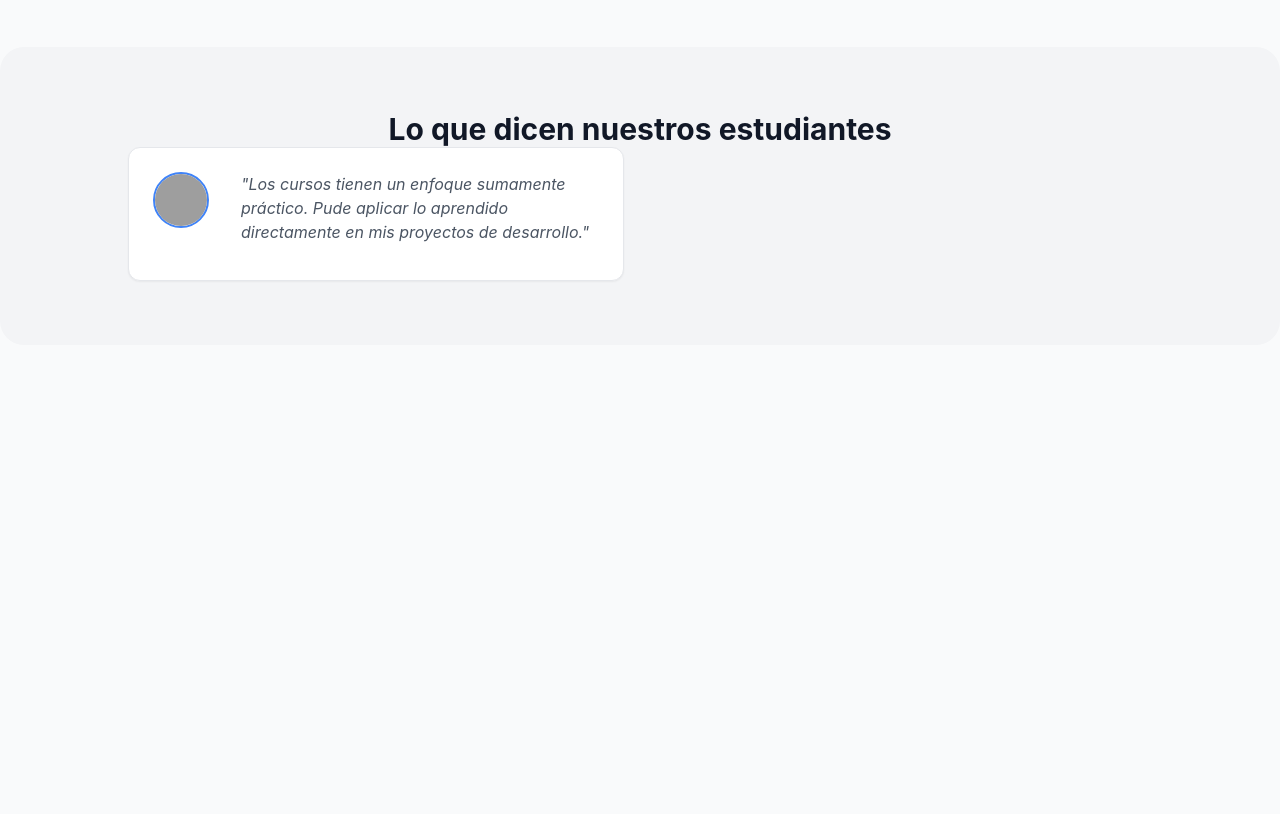
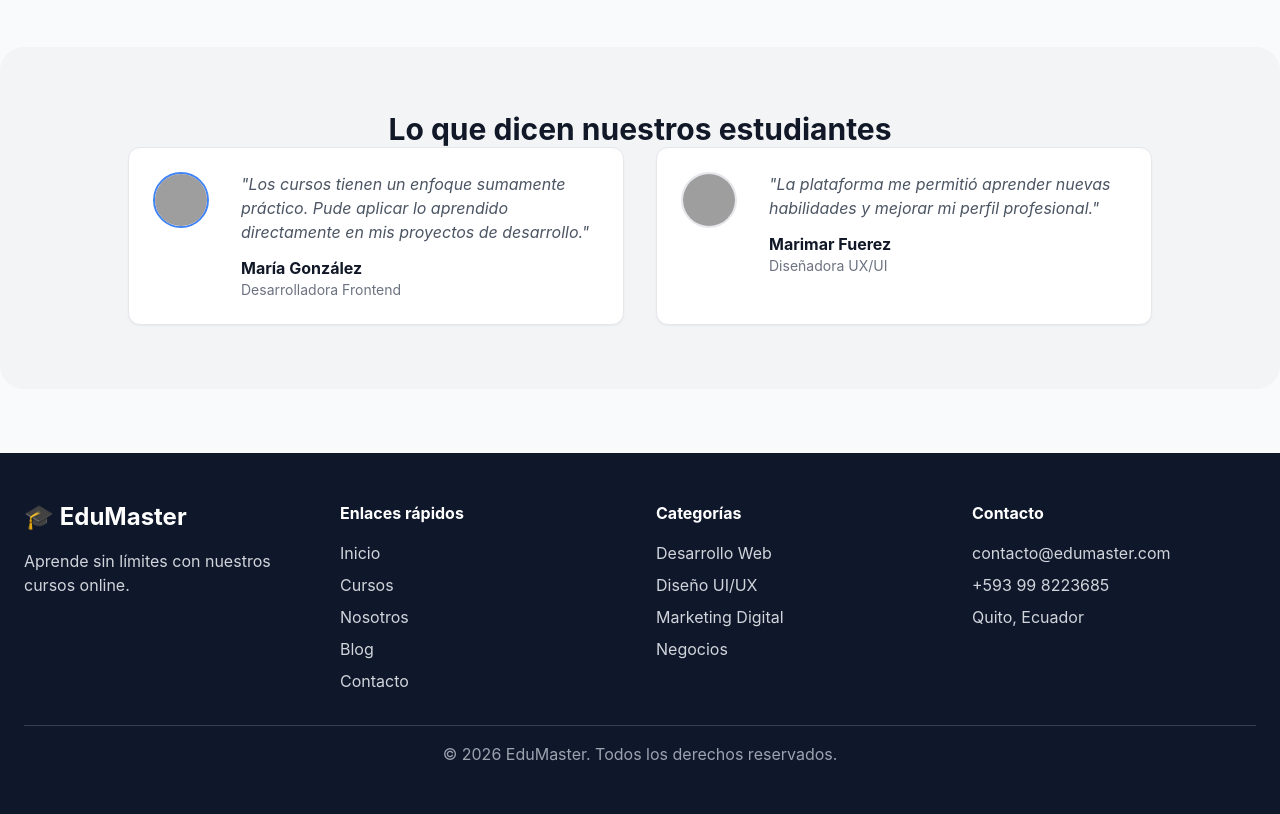
Before and after one commit to Kihuaw123/Evaluacion-E-learning, a website built with Vite: page mi-evaluacion-web/index.html in a window 1280 px wide. Shown: the part 1728-2542 px from the top of the page. Before the commit the page ends 2137 px from the top, so only its background shows below. Built offline with nearby package versions, Linux system fonts and the light colour scheme; grey boxes are pictures that could not be loaded.

Commit message:
EXAMEN TERMINADO

```diff
--- a/mi-evaluacion-web/index.html
+++ b/mi-evaluacion-web/index.html
@@ -80,7 +80,7 @@
         </article>
 
         <article class="bg-white rounded-xl border border-gray-200 shadow-sm overflow-hidden hover:shadow-md transition duration-200">
-          <img class="w-full h-48 object-cover" src="https://images.pexels.com/photos/1966445/pexels-photo-1966445.jpeg?auto=compress&cs=tinysrgb&w=600" alt="Diseño UI UX">
+          <img class="w-full h-48 object-cover" src="https://images.pexels.com/photos/37694202/pexels-photo-37694202.jpeg" alt="Diseño UI UX">
           <div class="p-5">
             <span class="bg-purple-50 text-purple-700 text-xs font-semibold px-2.5 py-1 rounded-md">Diseño UI/UX</span>
             <h3 class="text-xl font-bold mt-3 text-gray-900">Introducción a Figma y Wireframes</h3>
@@ -115,3 +115,78 @@
           <img class="w-14 h-14 rounded-full object-cover border-2 border-blue-500" src="https://images.pexels.com/photos/774909/pexels-photo-774909.jpeg?auto=compress&cs=tinysrgb&w=150" alt="Estudiante">
           <div>
             <p class="text-gray-600 italic mb-3">"Los cursos tienen un enfoque sumamente práctico. Pude aplicar lo aprendido directamente en mis proyectos de desarrollo."</p>
+
+            <h4 class="font-bold text-gray-900">María González</h4>
+<p class="text-sm text-gray-500">Desarrolladora Frontend</p>
+
+</div>
+</div>
+
+<div class="bg-white p-6 rounded-xl shadow-sm border border-gray-200 flex space-x-4 items-start">
+  <img class="w-14 h-14 rounded-full object-cover border-2 border-purple-500"
+       src="https://images.pexels.com/photos/415829/pexels-photo-415829.jpeg?auto=compress&cs=tinysrgb&w=150"
+       alt="Estudiante">
+
+  <div>
+    <p class="text-gray-600 italic mb-3">
+      "La plataforma me permitió aprender nuevas habilidades y mejorar mi perfil profesional."
+    </p>
+
+    <h4 class="font-bold text-gray-900">Marimar Fuerez</h4>
+    <p class="text-sm text-gray-500">Diseñadora UX/UI</p>
+  </div>
+</div>
+
+</div>
+</section>
+
+</main>
+
+<footer class="bg-slate-900 text-white mt-16">
+  <div class="max-w-7xl mx-auto px-6 py-12">
+    <div class="grid grid-cols-1 md:grid-cols-2 lg:grid-cols-4 gap-8">
+
+      <div>
+        <h2 class="text-2xl font-bold mb-4">🎓 EduMaster</h2>
+        <p class="text-gray-300">
+          Aprende sin límites con nuestros cursos online.
+        </p>
+      </div>
+
+      <div>
+        <h3 class="font-bold mb-4">Enlaces rápidos</h3>
+        <ul class="space-y-2 text-gray-300">
+          <li>Inicio</li>
+          <li>Cursos</li>
+          <li>Nosotros</li>
+          <li>Blog</li>
+          <li>Contacto</li>
+        </ul>
+      </div>
+
+      <div>
+        <h3 class="font-bold mb-4">Categorías</h3>
+        <ul class="space-y-2 text-gray-300">
+          <li>Desarrollo Web</li>
+          <li>Diseño UI/UX</li>
+          <li>Marketing Digital</li>
+          <li>Negocios</li>
+        </ul>
+      </div>
+
+      <div>
+        <h3 class="font-bold mb-4">Contacto</h3>
+        <ul class="space-y-2 text-gray-300">
+          <li>contacto@edumaster.com</li>
+          <li>+593 99 8223685</li>
+          <li>Quito, Ecuador</li>
+        </ul>
+      </div>
+
+    </div>
+
+    <div class="border-t border-gray-700 mt-8 pt-4 text-center text-gray-400">
+      © 2026 EduMaster. Todos los derechos reservados.
+    </div>
+  </div>
+</footer>
```
Also changed, not shown: CSS.md (deleted, +0 -10 lines), JS.md (deleted, +0 -26 lines), README.md (deleted), 1 other file.
